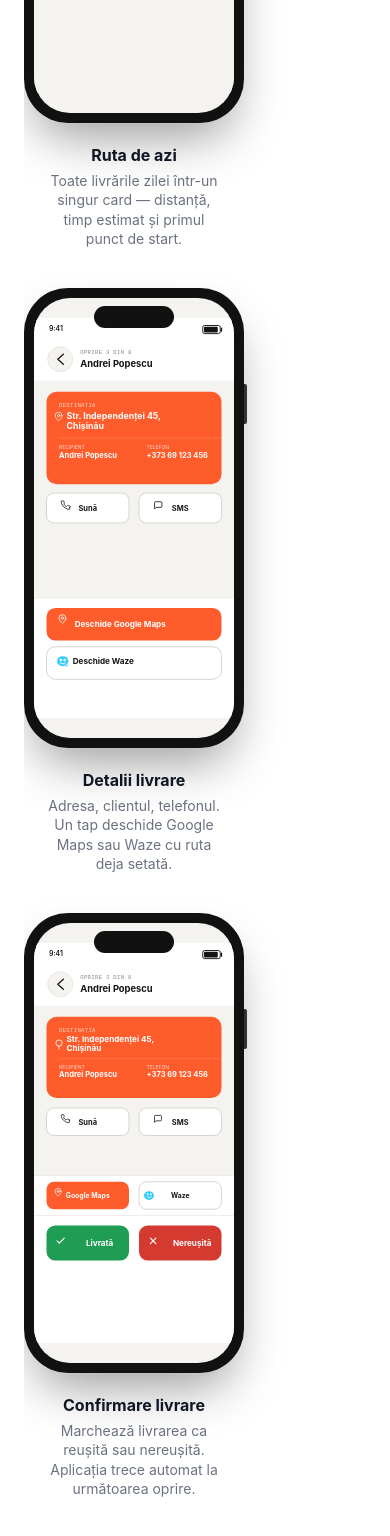
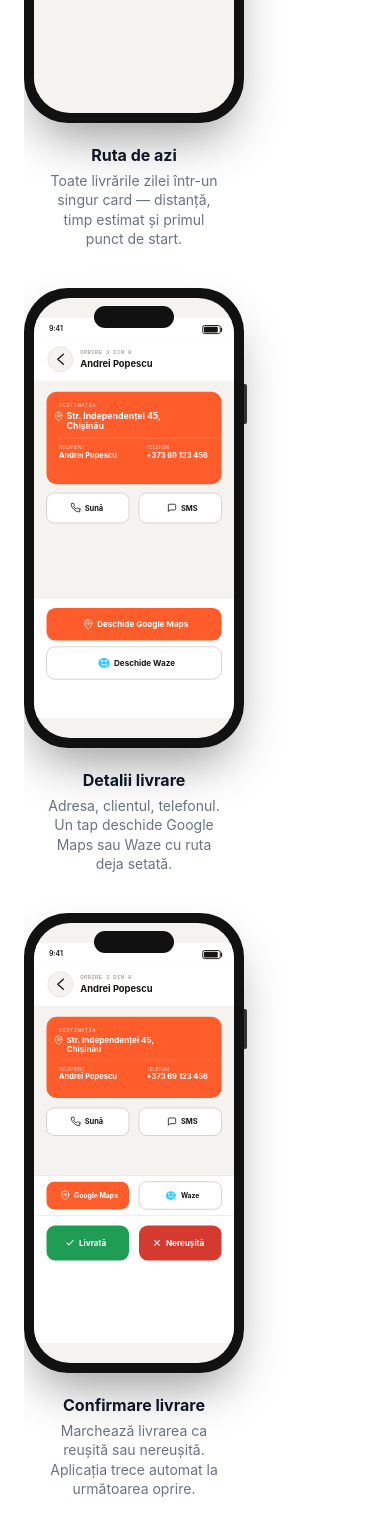
Before and after one commit to LoleWorks/livra, a React (Vite) app: page /sofer in a window 390 px wide. Shown: the part 1246-2782 px from the top of the page. Built offline with nearby package versions, Linux system fonts and the light colour scheme; no server answers.

Commit message:
Fix button icon+text alignment across all phone mockup screens

```diff
--- a/src/pages/DriverDownload.tsx
+++ b/src/pages/DriverDownload.tsx
@@ -131,16 +131,18 @@ function HomeScreenSVG() {
 }
 
 function DeliveryDetailSVG() {
+  // btn centers: Sună cx=86 cy=304, SMS cx=234 cy=304
+  // GMaps cx=160 cy=490, Waze cx=160 cy=552
+  // icon scale=0.65 → 15.6px; translate(icx-7.8, icy-7.8) scale(0.65)
+  // text baseline = cy + fontSize*0.35
   return (
     <svg viewBox="0 0 320 640" width="200" height="440" xmlns="http://www.w3.org/2000/svg" style={{ display: 'block' }}>
-      {/* Status bar */}
       <rect width="320" height="30" fill="#fff" />
       <text x="24" y="20" fontSize="11" fill="#161513" fontWeight="600">9:41</text>
       <rect x="270" y="12" width="28" height="13" rx="3" fill="none" stroke="#161513" strokeWidth="1.5" />
       <rect x="272" y="14" width="22" height="9" rx="1.5" fill="#161513" />
       <rect x="299" y="15" width="2" height="7" rx="1" fill="#161513" />
 
-      {/* Header */}
       <rect x="0" y="30" width="320" height="72" fill="#fff" />
       <line x1="0" y1="101" x2="320" y2="101" stroke="#E8E6E0" strokeWidth="1" />
       <circle cx="42" cy="66" r="20" fill="#F4F3EF" stroke="#E8E6E0" strokeWidth="1.5" />
@@ -148,78 +150,83 @@ function DeliveryDetailSVG() {
       <text x="74" y="58" fontSize="9" fill="#8A8780" fontFamily="monospace" letterSpacing="0.5">OPRIRE 3 DIN 8</text>
       <text x="74" y="78" fontSize="15" fontWeight="700" fill="#161513">Andrei Popescu</text>
 
-      {/* Body bg */}
       <rect x="0" y="102" width="320" height="346" fill="#F4F3EF" />
 
       {/* Destination card */}
       <rect x="20" y="118" width="280" height="148" rx="16" fill="#FF5C2C" />
       <text x="40" y="142" fontSize="9" fill="rgba(255,255,255,0.75)" fontFamily="monospace" letterSpacing="0.5">DESTINAȚIA</text>
-      {/* pin icon — Feather map-pin scaled */}
       <g transform="translate(32,150) scale(0.62)" fill="none" stroke="rgba(255,255,255,0.9)" strokeWidth="2" strokeLinecap="round" strokeLinejoin="round">
         <path d="M21 10c0 7-9 13-9 13s-9-6-9-13a9 9 0 0118 0z"/><circle cx="12" cy="10" r="3"/>
       </g>
       <text x="52" y="162" fontSize="14" fontWeight="700" fill="white">Str. Independenței 45,</text>
       <text x="52" y="178" fontSize="14" fontWeight="700" fill="white">Chișinău</text>
-
       <line x1="40" y1="192" x2="300" y2="192" stroke="rgba(255,255,255,0.2)" strokeWidth="1" />
-
       <text x="40" y="209" fontSize="8" fill="rgba(255,255,255,0.75)">RECIPIENT</text>
       <text x="40" y="224" fontSize="12" fontWeight="700" fill="white">Andrei Popescu</text>
       <text x="180" y="209" fontSize="8" fill="rgba(255,255,255,0.75)">TELEFON</text>
       <text x="180" y="224" fontSize="12" fontWeight="700" fill="white">+373 69 123 456</text>
 
-      {/* Sună button */}
+      {/* ── Sună button: cx=86 cy=304 h=48 ── */}
+      {/* content: icon(16) + gap(6) + "Sună"(~32) = 54 → starts at 86-27=59 */}
+      {/* icon center x=59+8=67, translate(67-8,304-8)=translate(59,296) */}
+      {/* text x=59+16+6=81, baseline=304+4=308 */}
       <rect x="20" y="280" width="132" height="48" rx="12" fill="#fff" stroke="#D4D2CC" strokeWidth="1.5" />
-      {/* Feather phone icon */}
-      <g transform="translate(43,292) scale(0.65)" fill="none" stroke="#161513" strokeWidth="2" strokeLinecap="round" strokeLinejoin="round">
+      <g transform="translate(59,296) scale(0.65)" fill="none" stroke="#161513" strokeWidth="2" strokeLinecap="round" strokeLinejoin="round">
         <path d="M22 16.92v3a2 2 0 01-2.18 2 19.79 19.79 0 01-8.63-3.07A19.5 19.5 0 013.95 12 19.79 19.79 0 01.87 3.38 2 2 0 012.86 1h3a2 2 0 012 1.72 12.84 12.84 0 00.7 2.81 2 2 0 01-.45 2.11L7.09 8.65a16 16 0 006.29 6.29l1.92-1.92a2 2 0 012.11-.45 12.84 12.84 0 002.81.7A2 2 0 0122 16.92z"/>
       </g>
-      <text x="86" y="309" fontSize="12" fontWeight="700" fill="#161513" textAnchor="middle">Sună</text>
+      <text x="81" y="308" fontSize="12" fontWeight="700" fill="#161513">Sună</text>
 
-      {/* SMS button */}
+      {/* ── SMS button: cx=234 cy=304 h=48 ── */}
+      {/* content: icon(16)+gap(6)+"SMS"(~20)=42 → starts at 234-21=213 */}
+      {/* icon center x=213+8=221, translate(213,296) */}
+      {/* text x=213+22=235, baseline=308 */}
       <rect x="168" y="280" width="132" height="48" rx="12" fill="#fff" stroke="#D4D2CC" strokeWidth="1.5" />
-      {/* Feather message-square icon */}
-      <g transform="translate(191,292) scale(0.65)" fill="none" stroke="#161513" strokeWidth="2" strokeLinecap="round" strokeLinejoin="round">
+      <g transform="translate(213,296) scale(0.65)" fill="none" stroke="#161513" strokeWidth="2" strokeLinecap="round" strokeLinejoin="round">
         <path d="M21 15a2 2 0 01-2 2H7l-4 4V5a2 2 0 012-2h14a2 2 0 012 2z"/>
       </g>
-      <text x="234" y="309" fontSize="12" fontWeight="700" fill="#161513" textAnchor="middle">SMS</text>
+      <text x="235" y="308" fontSize="12" fontWeight="700" fill="#161513">SMS</text>
 
-      {/* Bottom bar */}
+      {/* ── Bottom bar ── */}
       <rect x="0" y="448" width="320" height="192" fill="#fff" />
       <line x1="0" y1="448" x2="320" y2="448" stroke="#E8E6E0" strokeWidth="1" />
 
-      {/* Google Maps button — opens app with route pre-loaded */}
+      {/* ── Google Maps: cx=160 cy=490 h=52 ── */}
+      {/* content: icon(16)+gap(6)+"Deschide Google Maps"(~140)=162 → starts at 160-81=79 */}
+      {/* icon center x=79+8=87, translate(79,482) */}
+      {/* text x=79+22=101, baseline=490+5=495 */}
       <rect x="20" y="464" width="280" height="52" rx="14" fill="#FF5C2C" />
-      {/* Google Maps "M" pin shape */}
-      <g transform="translate(38,474) scale(0.62)" fill="none" stroke="white" strokeWidth="2" strokeLinecap="round" strokeLinejoin="round">
+      <g transform="translate(79,482) scale(0.65)" fill="none" stroke="white" strokeWidth="2" strokeLinecap="round" strokeLinejoin="round">
         <path d="M21 10c0 7-9 13-9 13s-9-6-9-13a9 9 0 0118 0z"/><circle cx="12" cy="10" r="3"/>
       </g>
-      <text x="65" y="494" fontSize="13" fontWeight="700" fill="white">Deschide Google Maps</text>
+      <text x="101" y="495" fontSize="13" fontWeight="700" fill="white">Deschide Google Maps</text>
 
-      {/* Waze button */}
+      {/* ── Waze: cx=160 cy=552 h=52 ── */}
+      {/* content: wazeIcon(20)+gap(6)+"Deschide Waze"(~90)=116 → starts at 160-58=102 */}
+      {/* waze ellipse cx=102+10=112, cy=552 */}
+      {/* text x=102+20+6=128, baseline=552+5=557 */}
       <rect x="20" y="526" width="280" height="52" rx="14" fill="#fff" stroke="#D4D2CC" strokeWidth="1.5" />
-      {/* Waze-style icon */}
-      <ellipse cx="46" cy="549" rx="9" ry="8" fill="#33CCFF" />
-      <circle cx="43" cy="547" r="2" fill="white" />
-      <circle cx="49" cy="547" r="2" fill="white" />
-      <path d="M42 552 Q46 555 50 552" fill="none" stroke="white" strokeWidth="1.5" strokeLinecap="round" />
-      <circle cx="52" cy="556" r="2" fill="#33CCFF" stroke="white" strokeWidth="1" />
-      <text x="62" y="554" fontSize="13" fontWeight="700" fill="#161513">Deschide Waze</text>
+      <ellipse cx="112" cy="552" rx="9" ry="8" fill="#33CCFF" />
+      <circle cx="109" cy="549" r="1.8" fill="white" />
+      <circle cx="115" cy="549" r="1.8" fill="white" />
+      <path d="M108 554 Q112 558 116 554" fill="none" stroke="white" strokeWidth="1.5" strokeLinecap="round" />
+      <circle cx="118" cy="558" r="2" fill="#33CCFF" stroke="white" strokeWidth="1" />
+      <text x="128" y="557" fontSize="13" fontWeight="700" fill="#161513">Deschide Waze</text>
     </svg>
   )
 }
 
 function ConfirmSVG() {
+  // btn centers: Sună cx=86 cy=286, SMS cx=234 cy=286
+  // GMaps cx=86 cy=404, Waze cx=234 cy=404
+  // Livrată cx=86 cy=480, Nereușită cx=234 cy=480
   return (
     <svg viewBox="0 0 320 640" width="200" height="440" xmlns="http://www.w3.org/2000/svg" style={{ display: 'block' }}>
-      {/* Status bar */}
       <rect width="320" height="30" fill="#fff" />
       <text x="24" y="20" fontSize="11" fill="#161513" fontWeight="600">9:41</text>
       <rect x="270" y="12" width="28" height="13" rx="3" fill="none" stroke="#161513" strokeWidth="1.5" />
       <rect x="272" y="14" width="22" height="9" rx="1.5" fill="#161513" />
       <rect x="299" y="15" width="2" height="7" rx="1" fill="#161513" />
 
-      {/* Header */}
       <rect x="0" y="30" width="320" height="72" fill="#fff" />
       <line x1="0" y1="101" x2="320" y2="101" stroke="#E8E6E0" strokeWidth="1" />
       <circle cx="42" cy="66" r="20" fill="#F4F3EF" stroke="#E8E6E0" strokeWidth="1.5" />
@@ -227,72 +234,83 @@ function ConfirmSVG() {
       <text x="74" y="58" fontSize="9" fill="#8A8780" fontFamily="monospace" letterSpacing="0.5">OPRIRE 3 DIN 8</text>
       <text x="74" y="78" fontSize="15" fontWeight="700" fill="#161513">Andrei Popescu</text>
 
-      {/* Body */}
       <rect x="0" y="102" width="320" height="270" fill="#F4F3EF" />
 
       {/* Destination card (compact) */}
       <rect x="20" y="118" width="280" height="130" rx="16" fill="#FF5C2C" />
       <text x="40" y="142" fontSize="9" fill="rgba(255,255,255,0.75)" fontFamily="monospace" letterSpacing="0.5">DESTINAȚIA</text>
-      <circle cx="40" cy="160" r="5" fill="none" stroke="rgba(255,255,255,0.9)" strokeWidth="1.5" />
-      <line x1="40" y1="165" x2="40" y2="170" stroke="rgba(255,255,255,0.9)" strokeWidth="1.5" strokeLinecap="round" />
-      <text x="52" y="158" fontSize="13" fontWeight="700" fill="white">Str. Independenței 45,</text>
-      <text x="52" y="173" fontSize="13" fontWeight="700" fill="white">Chișinău</text>
-      <line x1="40" y1="185" x2="300" y2="185" stroke="rgba(255,255,255,0.2)" strokeWidth="1" />
-      <text x="40" y="202" fontSize="8" fill="rgba(255,255,255,0.75)">RECIPIENT</text>
-      <text x="40" y="215" fontSize="12" fontWeight="700" fill="white">Andrei Popescu</text>
-      <text x="180" y="202" fontSize="8" fill="rgba(255,255,255,0.75)">TELEFON</text>
-      <text x="180" y="215" fontSize="12" fontWeight="700" fill="white">+373 69 123 456</text>
+      <g transform="translate(32,148) scale(0.62)" fill="none" stroke="rgba(255,255,255,0.9)" strokeWidth="2" strokeLinecap="round" strokeLinejoin="round">
+        <path d="M21 10c0 7-9 13-9 13s-9-6-9-13a9 9 0 0118 0z"/><circle cx="12" cy="10" r="3"/>
+      </g>
+      <text x="52" y="160" fontSize="13" fontWeight="700" fill="white">Str. Independenței 45,</text>
+      <text x="52" y="175" fontSize="13" fontWeight="700" fill="white">Chișinău</text>
+      <line x1="40" y1="187" x2="300" y2="187" stroke="rgba(255,255,255,0.2)" strokeWidth="1" />
+      <text x="40" y="204" fontSize="8" fill="rgba(255,255,255,0.75)">RECIPIENT</text>
+      <text x="40" y="217" fontSize="12" fontWeight="700" fill="white">Andrei Popescu</text>
+      <text x="180" y="204" fontSize="8" fill="rgba(255,255,255,0.75)">TELEFON</text>
+      <text x="180" y="217" fontSize="12" fontWeight="700" fill="white">+373 69 123 456</text>
 
-      {/* Action row */}
+      {/* ── Sună: cx=86 cy=286 h=44 ── */}
+      {/* content=54 → start=59; icon translate(59,278); text x=81 y=290 */}
       <rect x="20" y="264" width="132" height="44" rx="12" fill="#fff" stroke="#D4D2CC" strokeWidth="1.5" />
-      {/* Feather phone icon */}
-      <g transform="translate(43,274) scale(0.62)" fill="none" stroke="#161513" strokeWidth="2" strokeLinecap="round" strokeLinejoin="round">
+      <g transform="translate(59,278) scale(0.65)" fill="none" stroke="#161513" strokeWidth="2" strokeLinecap="round" strokeLinejoin="round">
         <path d="M22 16.92v3a2 2 0 01-2.18 2 19.79 19.79 0 01-8.63-3.07A19.5 19.5 0 013.95 12 19.79 19.79 0 01.87 3.38 2 2 0 012.86 1h3a2 2 0 012 1.72 12.84 12.84 0 00.7 2.81 2 2 0 01-.45 2.11L7.09 8.65a16 16 0 006.29 6.29l1.92-1.92a2 2 0 012.11-.45 12.84 12.84 0 002.81.7A2 2 0 0122 16.92z"/>
       </g>
-      <text x="86" y="291" fontSize="12" fontWeight="700" fill="#161513" textAnchor="middle">Sună</text>
+      <text x="81" y="290" fontSize="12" fontWeight="700" fill="#161513">Sună</text>
+
+      {/* ── SMS: cx=234 cy=286 h=44 ── */}
+      {/* content=42 → start=213; icon translate(213,278); text x=235 y=290 */}
       <rect x="168" y="264" width="132" height="44" rx="12" fill="#fff" stroke="#D4D2CC" strokeWidth="1.5" />
-      {/* Feather message-square icon */}
-      <g transform="translate(191,274) scale(0.62)" fill="none" stroke="#161513" strokeWidth="2" strokeLinecap="round" strokeLinejoin="round">
+      <g transform="translate(213,278) scale(0.65)" fill="none" stroke="#161513" strokeWidth="2" strokeLinecap="round" strokeLinejoin="round">
         <path d="M21 15a2 2 0 01-2 2H7l-4 4V5a2 2 0 012-2h14a2 2 0 012 2z"/>
       </g>
-      <text x="234" y="291" fontSize="12" fontWeight="700" fill="#161513" textAnchor="middle">SMS</text>
+      <text x="235" y="290" fontSize="12" fontWeight="700" fill="#161513">SMS</text>
 
-      {/* Map row */}
+      {/* ── Map row ── */}
       <rect x="0" y="372" width="320" height="64" fill="#fff" />
       <line x1="0" y1="372" x2="320" y2="372" stroke="#E8E6E0" strokeWidth="1" />
+
+      {/* ── Google Maps: cx=86 cy=404 h=44 ── */}
+      {/* content: icon(16)+gap(6)+"Google Maps"(~67)=89 → start=86-44.5=41.5≈42 */}
+      {/* icon translate(42,396); text x=64 y=408 */}
       <rect x="20" y="382" width="132" height="44" rx="12" fill="#FF5C2C" />
-      <g transform="translate(32,392) scale(0.55)" fill="none" stroke="white" strokeWidth="2" strokeLinecap="round" strokeLinejoin="round">
+      <g transform="translate(42,396) scale(0.65)" fill="none" stroke="white" strokeWidth="2" strokeLinecap="round" strokeLinejoin="round">
         <path d="M21 10c0 7-9 13-9 13s-9-6-9-13a9 9 0 0118 0z"/><circle cx="12" cy="10" r="3"/>
       </g>
-      <text x="86" y="408" fontSize="11" fontWeight="700" fill="white" textAnchor="middle">Google Maps</text>
+      <text x="64" y="408" fontSize="11" fontWeight="700" fill="white">Google Maps</text>
+
+      {/* ── Waze: cx=234 cy=404 h=44 ── */}
+      {/* content: waze(20)+gap(6)+"Waze"(~24)=50 → start=234-25=209 */}
+      {/* waze cx=209+10=219; text x=209+26=235 y=408 */}
       <rect x="168" y="382" width="132" height="44" rx="12" fill="#fff" stroke="#D4D2CC" strokeWidth="1.5" />
-      <ellipse cx="184" cy="404" rx="8" ry="7" fill="#33CCFF" />
-      <circle cx="182" cy="402" r="1.5" fill="white" />
-      <circle cx="187" cy="402" r="1.5" fill="white" />
-      <path d="M181 406 Q184 409 188 406" fill="none" stroke="white" strokeWidth="1.2" strokeLinecap="round" />
-      <text x="234" y="408" fontSize="11" fontWeight="700" fill="#161513" textAnchor="middle">Waze</text>
+      <ellipse cx="219" cy="404" rx="8" ry="7" fill="#33CCFF" />
+      <circle cx="216" cy="401" r="1.5" fill="white" />
+      <circle cx="222" cy="401" r="1.5" fill="white" />
+      <path d="M215 405 Q219 409 223 405" fill="none" stroke="white" strokeWidth="1.3" strokeLinecap="round" />
+      <circle cx="225" cy="409" r="1.8" fill="#33CCFF" stroke="white" strokeWidth="1" />
+      <text x="235" y="408" fontSize="11" fontWeight="700" fill="#161513">Waze</text>
 
-      {/* Outcome row — the key UI */}
+      {/* ── Outcome row ── */}
       <rect x="0" y="436" width="320" height="204" fill="#fff" />
       <line x1="0" y1="436" x2="320" y2="436" stroke="#E8E6E0" strokeWidth="1" />
 
-      {/* Green "Livrată" button */}
+      {/* ── Livrată: cx=86 cy=480 h=56 ── */}
+      {/* content: icon(16)+gap(6)+"Livrată"(~50)=72 → start=86-36=50 */}
+      {/* icon translate(50,472); text x=72 y=484 */}
       <rect x="20" y="452" width="132" height="56" rx="14" fill="#1F9D55" />
-      {/* Feather check icon — left side of button */}
-      <g transform="translate(34,468) scale(0.72)" fill="none" stroke="white" strokeWidth="2.5" strokeLinecap="round" strokeLinejoin="round">
+      <g transform="translate(50,472) scale(0.65)" fill="none" stroke="white" strokeWidth="2.5" strokeLinecap="round" strokeLinejoin="round">
         <polyline points="20,6 9,17 4,12"/>
       </g>
-      {/* Text right of icon */}
-      <text x="105" y="485" fontSize="13" fontWeight="700" fill="white" textAnchor="middle">Livrată</text>
+      <text x="72" y="484" fontSize="13" fontWeight="700" fill="white">Livrată</text>
 
-      {/* Red "Nereușită" button */}
+      {/* ── Nereușită: cx=234 cy=480 h=56 ── */}
+      {/* content: icon(16)+gap(6)+"Nereușită"(~68)=90 → start=234-45=189 */}
+      {/* icon translate(189,472); text x=211 y=484 */}
       <rect x="168" y="452" width="132" height="56" rx="14" fill="#D43A2F" />
-      {/* Feather x icon — left side of button */}
-      <g transform="translate(182,468) scale(0.72)" fill="none" stroke="white" strokeWidth="2.5" strokeLinecap="round" strokeLinejoin="round">
+      <g transform="translate(189,472) scale(0.65)" fill="none" stroke="white" strokeWidth="2.5" strokeLinecap="round" strokeLinejoin="round">
         <line x1="18" y1="6" x2="6" y2="18"/><line x1="6" y1="6" x2="18" y2="18"/>
       </g>
-      {/* Text right of icon */}
-      <text x="253" y="485" fontSize="13" fontWeight="700" fill="white" textAnchor="middle">Nereușită</text>
+      <text x="211" y="484" fontSize="13" fontWeight="700" fill="white">Nereușită</text>
     </svg>
   )
 }
```
